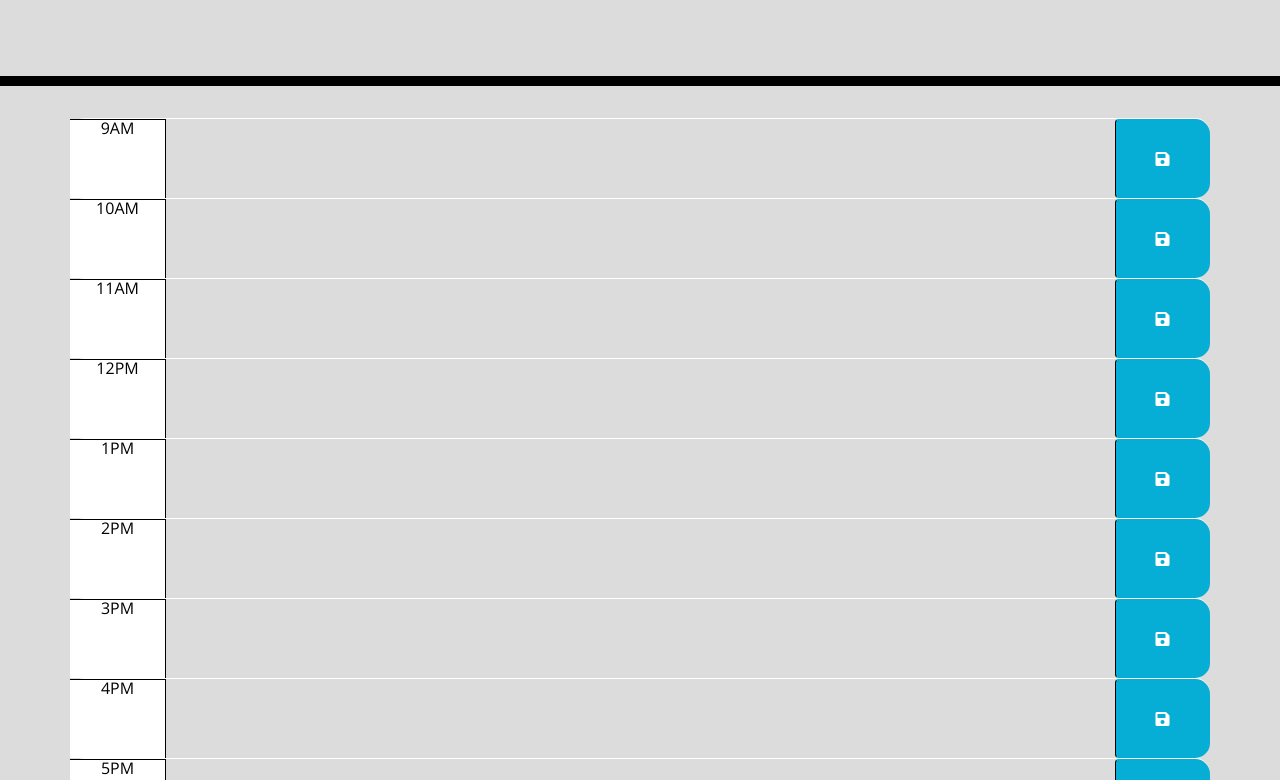
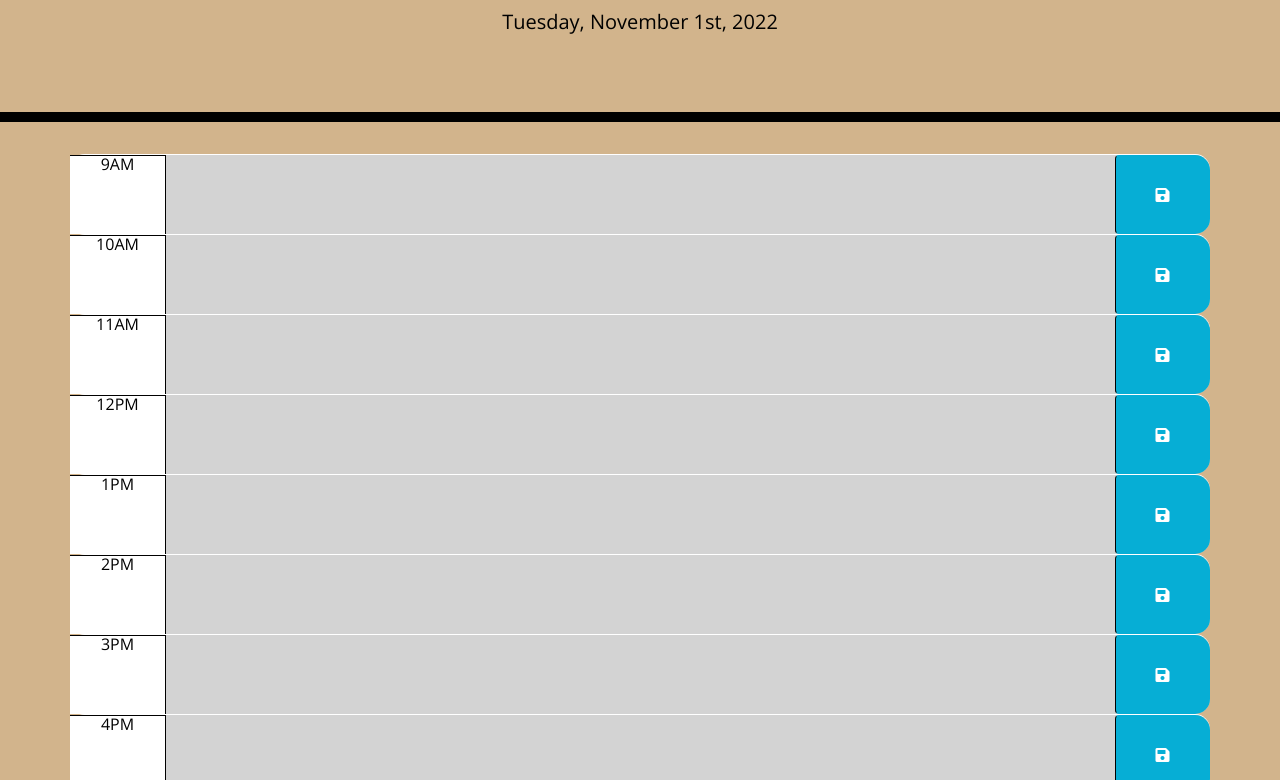
Before and after one commit to MjDukic/ScheduleBuilderHomework5, a plain HTML site: page Develop/index.html in a window 1280 px wide. Shown: the part 182-962 px from the top of the page. Drawn offline with nearby package versions, Linux system fonts and the light colour scheme.

Commit message:
styled css and added time block for js

```diff
--- a/Develop/index.js
+++ b/Develop/index.js
@@ -1,4 +1,29 @@
 $(document).ready(function () {
 
+//to get the current time
+  function timeBlocker() {
+    var currentTime = moment().hours();
+
+    $('.time-block').each(function () {
+     //var n = parseInt($(this).attr('id').match(/link-(\d+)/)[1], 10); ex to help the number we are looking for
+      var blockTime = parseInt($(this).attr('id').split('-')[1]);
+        //if statements to identify red green or grey
+      if (blockTime === currentTime) {
+        $(this).addClass('present');
+      } else if (blockTime < currentTime) {
+        $(this).removeClass('present');
+        $(this).addClass('past');
+      } else {
+        $(this).removeClass('present');
+        $(this).removeClass('past');
+        $(this).addClass('future');
+      }
+    });
+  }
+
+  timeBlocker();
+
+     //current day presented and .text needed so that it shows on page
+     $('#currentDay').text(moment().format('dddd, MMMM Do, YYYY'));
 
 });
--- a/Develop/style.css
+++ b/Develop/style.css
@@ -2,7 +2,7 @@ body {
     font-family: 'Open Sans', sans-serif;
     font-size: 16px;
     line-height: 1;
-    background-color: gainsboro;
+    background-color: tan;
   }
 
   textarea {
```
